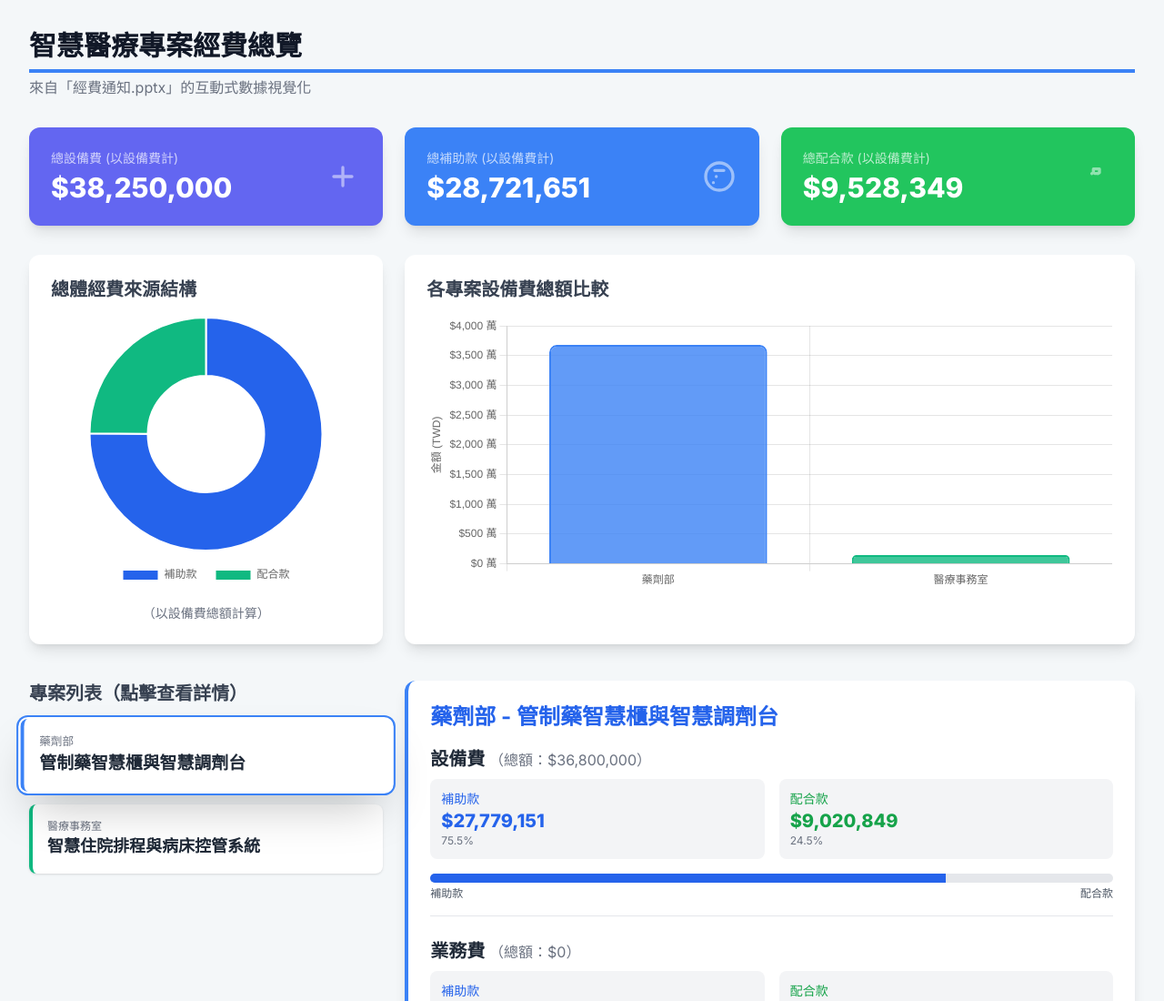
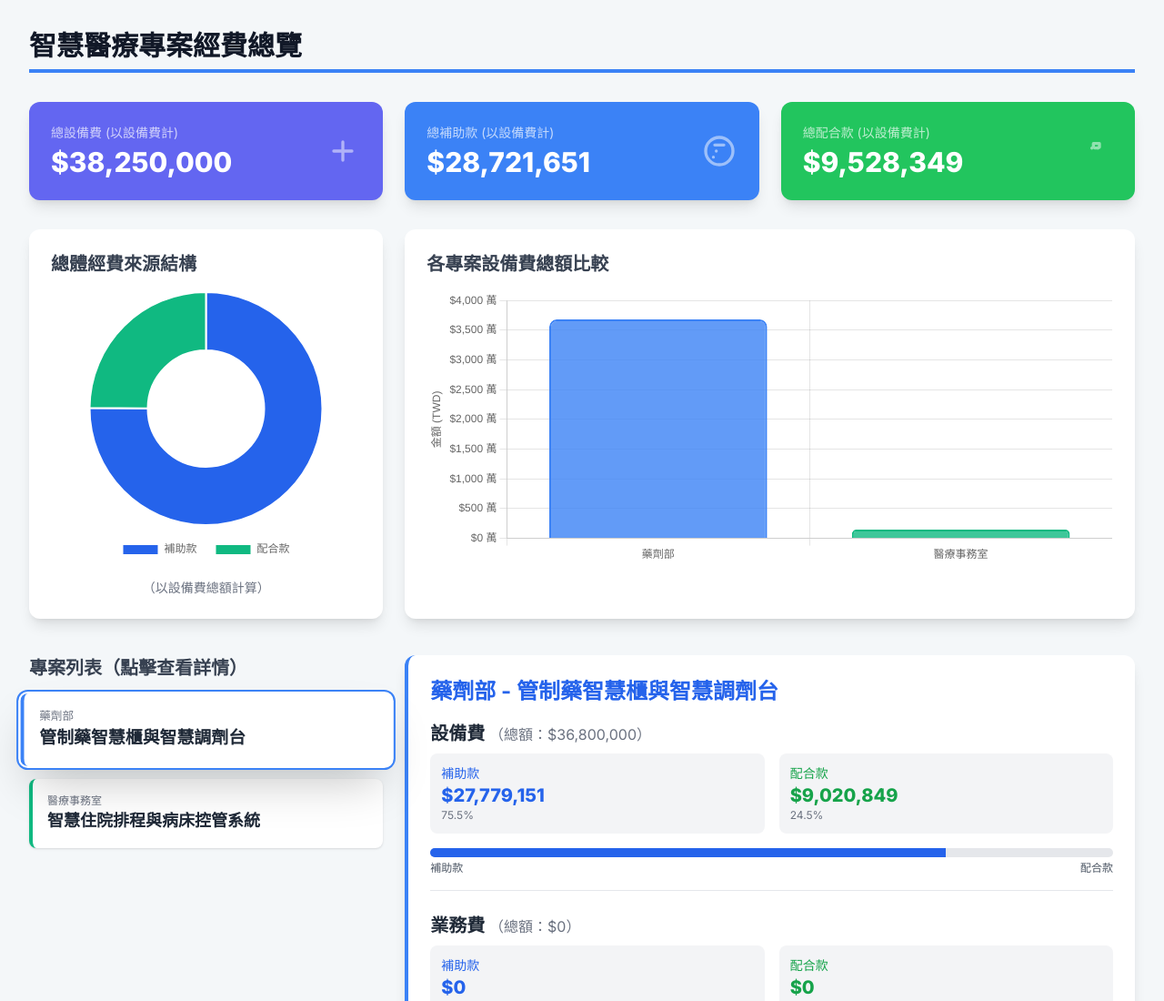
Before and after one commit to chylio/total.cmh, a plain HTML site: page index.html in a window 1280 px wide. Shown: the top 1100 px of the page at 91% size. Drawn offline with nearby package versions, Linux system fonts and the light colour scheme.

Commit message:
Remove interactive data visualization paragraph
Remove the description paragraph from the header.

```diff
--- a/index.html
+++ b/index.html
@@ -28,7 +28,7 @@
             <h1 class="text-3xl font-bold text-gray-900 border-b-4 border-blue-500 pb-2">
                 智慧醫療專案經費總覽
             </h1>
-            <p class="text-gray-500 mt-1">來自「經費通知.pptx」的互動式數據視覺化</p>
+            <p class="text-gray-500 mt-1"></p>
         </header>
 
         <!-- 總體關鍵指標 (KPIs) 區塊 -->
```
